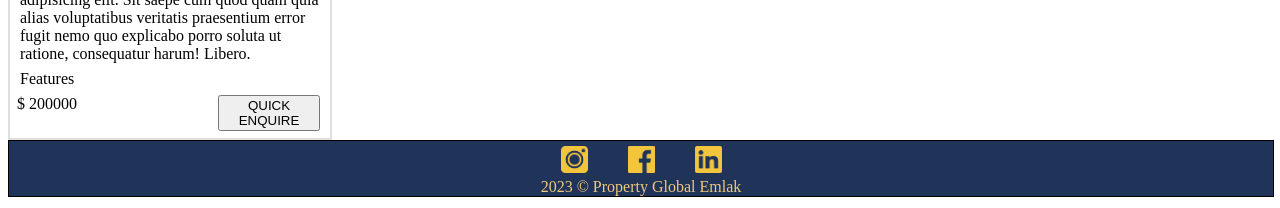
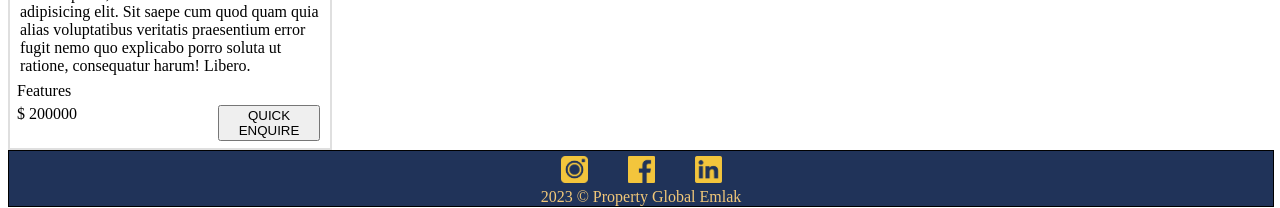
Before and after one commit to apamanuel/Property-Emlak-Group, a React (Create React App) app in the folder client/: page /forSale in a window 1280 px wide. Shown: the part 367-575 px from the top of the page. Built offline with nearby package versions, Linux system fonts and the light colour scheme.

Commit message:
integration of styles in FeaturesCard with Card

```diff
--- a/client/src/components/FeaturesCard/FeaturesCard.module.css
+++ b/client/src/components/FeaturesCard/FeaturesCard.module.css
@@ -2,7 +2,7 @@
     display: grid;
     grid-template-columns: auto auto auto auto;
     height: 25px;
-    width: 320px;
+    width: 300px;
 }
 
 .iconContainer{
--- a/client/src/components/shared/Card.module.css
+++ b/client/src/components/shared/Card.module.css
@@ -4,7 +4,7 @@
     grid-template-rows: auto auto auto auto auto;
     grid-template-columns: 65% auto;
     width: 320px;
-    height: 370px;
+    height: 380px;
 
 }
 
@@ -40,7 +40,8 @@
 .features{
     grid-column: 1/3;
     grid-row: 4/5;
-    padding: 0px 0px 7px 10px;
+    padding-left: 7px;
+    margin-bottom: 5px;
 }
 
 .price{
```
